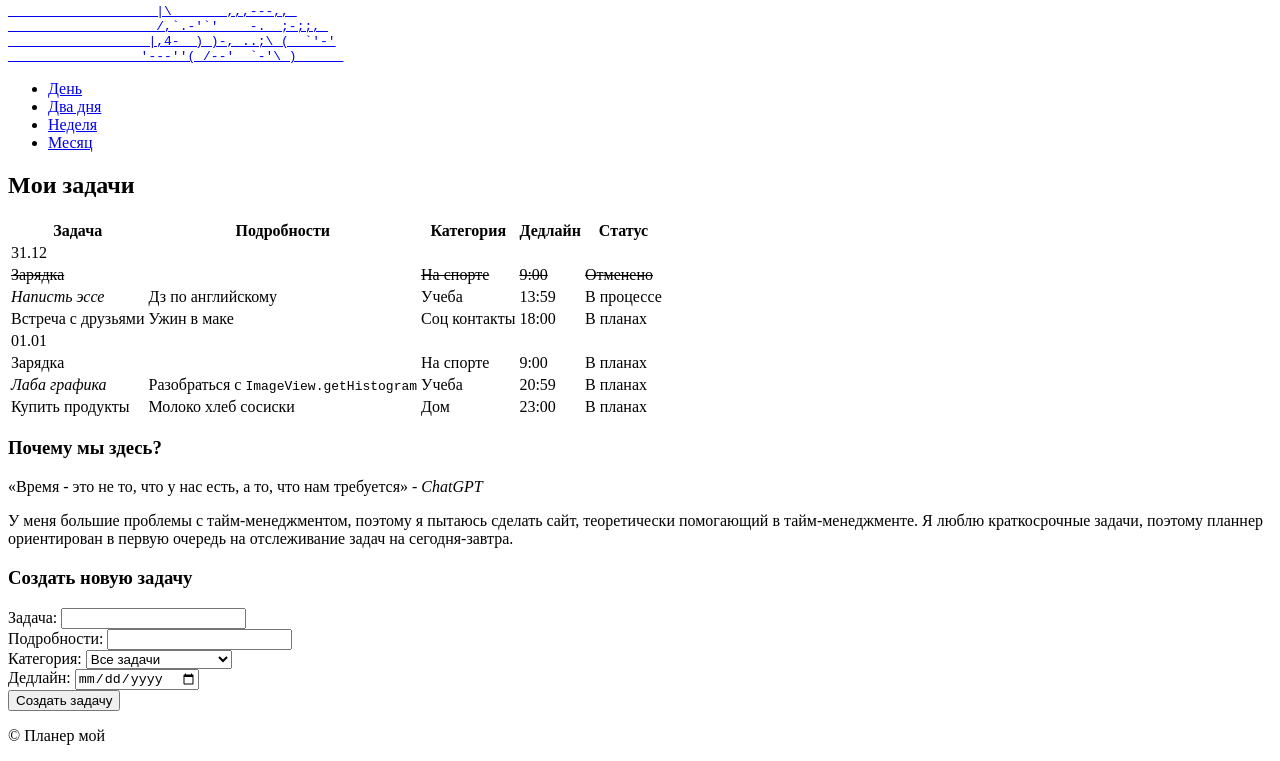
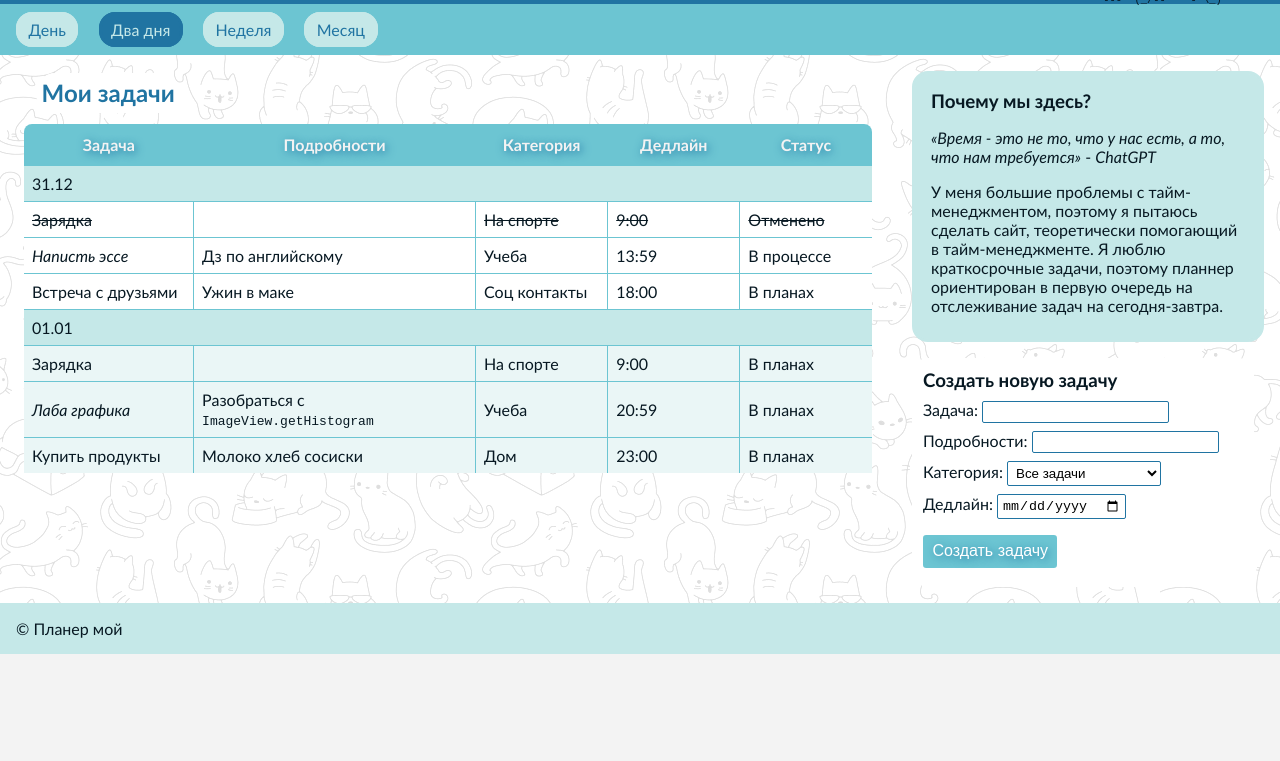
Before and after one commit to schtschee/web-y25, a plain HTML site: page index.html in a window 1280 px wide. Shown: the part 63-824 px from the top of the page. After the commit the page ends 800 px from the top, so only its background shows below. Drawn offline with Linux system fonts and the light colour scheme.

Commit message:
Update index.html

```diff
--- a/index.html
+++ b/index.html
@@ -1,7 +1,7 @@
 <!DOCTYPE html>
 <html lang="ru">
 <head>
-    <link href="outlines.css" rel="stylesheet">
+    <link href="outlines2.css" rel="stylesheet">
     <meta charset="UTF-8">
     <meta name="keywords" content="планер, задачи">
     <meta name="description" content="Планер для краткосрочного тайм-менеджмента">
```
